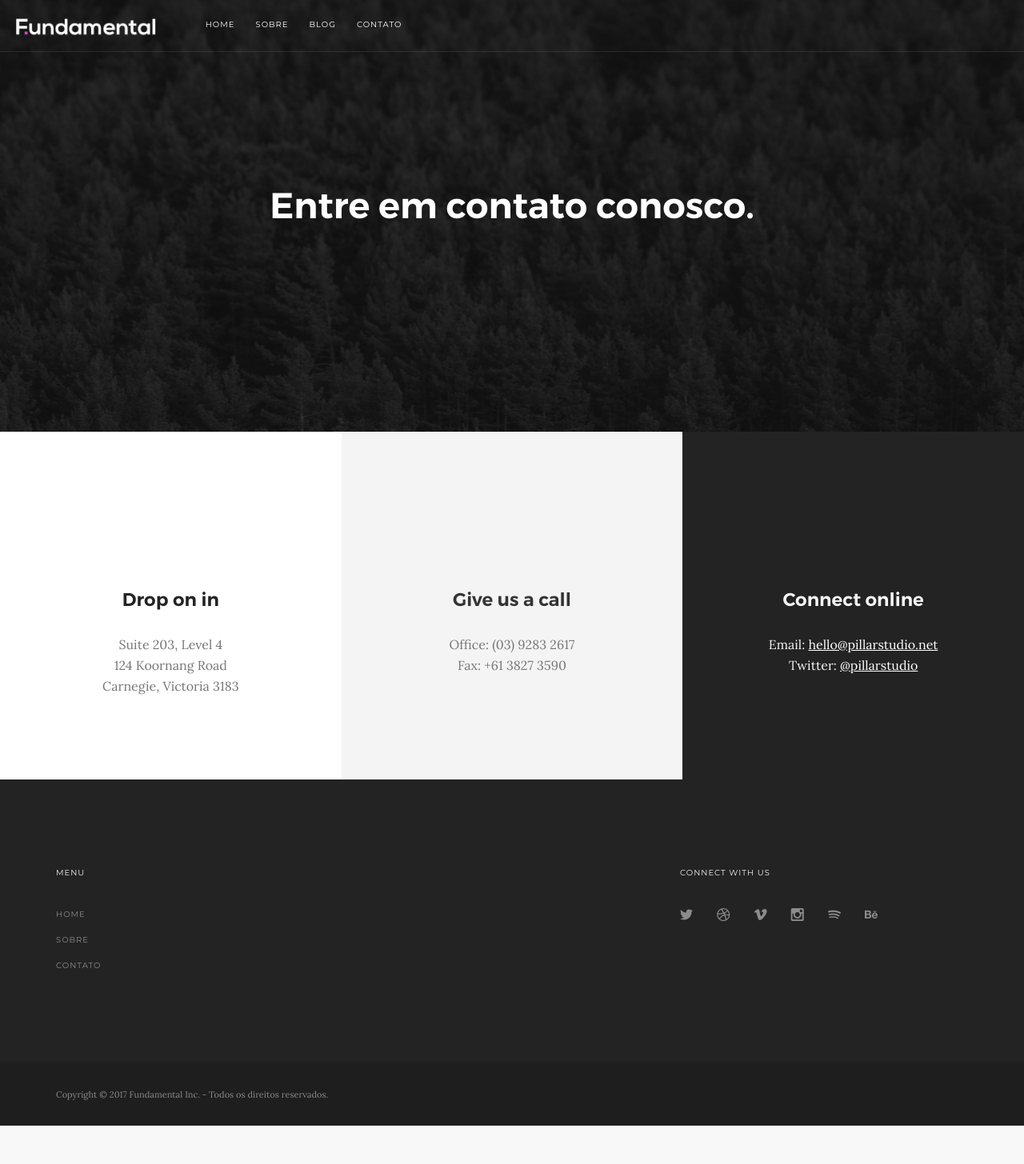
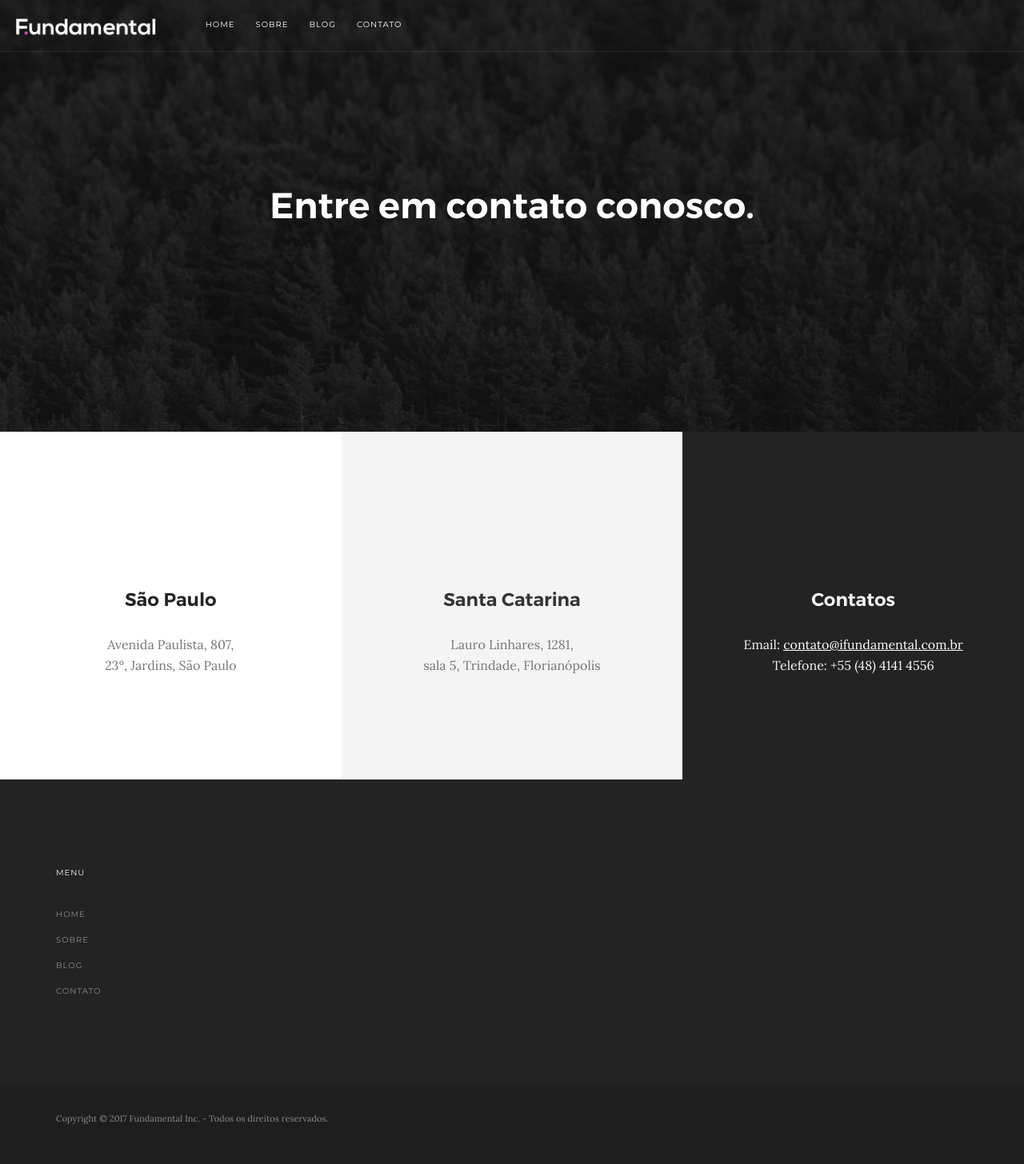
Before and after one commit to WeThinkIdeas/fundamental.github.io, a Jekyll site: the page built from contact.html, in a window 1280 px wide. Shown: the whole page at 80% size. Built offline with Jekyll 4.4.1, drawn with Linux system fonts in a browser that asks for light colours; some web fonts are replaced; before the commit the page ends 1408 px from its top, so only the background shows below that.

Commit message:
social_remove

```diff
--- a/_includes/footer.html
+++ b/_includes/footer.html
@@ -38,7 +38,12 @@
                         </a>
                     </li>
                     <li>
-                        <a href="{{ site.baseurl }}/contato.html">
+                        <a href="{{ site.baseurl }}/blog.html">
+                            <span>Blog</span>
+                        </a>
+                    </li>
+                    <li>
+                        <a href="{{ site.baseurl }}/contact.html">
                             <span>Contato</span>
                         </a>
                     </li>
@@ -50,12 +55,12 @@
 
             </div>
 
-            <div class="col-md-4 col-sm-8">
+            <!-- <div class="col-md-4 col-sm-8">
                 <h6>Connect with Us</h6>
                 <ul class="social-list">
                     <li>
                         <a href="#">
-                            <i class="socicon-twitter"></i>
+                            <i class="socicon-facebook"></i>
                         </a>
                     </li>
                     <li>
@@ -84,7 +89,7 @@
                         </a>
                     </li>
                 </ul>
-            </div>
+            </div> -->
 
 
 
@@ -97,7 +102,7 @@
         <div class="container">
             <div class="row">
                 <div class="col-sm-6 text-center-xs">
-                    <span class="type--fine-print">Copyright &copy;
+                    <p class="type--fine-print">Copyright &copy;
                         <span class="update-year">2017</span> Fundamental Inc. - Todos os direitos reservados.</span>
                 </div>
                 <!-- <div class="col-sm-6 text-right text-center-xs">
--- a/contact.html
+++ b/contact.html
@@ -58,27 +58,27 @@ title: Contact
 			<section class="features features-10">
 							<div class="feature bg--white col-md-4 text-center">
 								<i class="icon icon--lg icon-Map-Marker2"></i>
-								<h4>Drop on in</h4>
+								<h4>São Paulo</h4>
 								<p>
-									Suite 203, Level 4<br>
-									124 Koornang Road<br>
-									Carnegie, Victoria 3183
+									Avenida Paulista, 807,<br>
+									23º, Jardins, São Paulo<br>
+
 								</p>
 							</div>
 							<div class="feature bg--secondary col-md-4 text-center">
-								<i class="icon icon--lg icon-Phone-2"></i>
-								<h4>Give us a call</h4>
+								<i class="icon icon--lg icon-Map-Marker2"></i>
+								<h4>Santa Catarina</h4>
 								<p>
-									Office: (03) 9283 2617<br>
-									Fax: +61 3827 3590
+									Lauro Linhares, 1281,<br>
+									sala 5, Trindade, Florianópolis<br>
 								</p>
 							</div>
 							<div class="feature bg--dark col-md-4 text-center">
-								<i class="icon icon--lg icon-Computer"></i>
-								<h4>Connect online</h4>
+								<i class="icon icon--lg icon-Phone-2"></i>
+								<h4>Contatos</h4>
 								<p>
-									Email: <a href="#">hello@pillarstudio.net</a><br>
-									Twitter: <a href="#">@pillarstudio</a>
+									Email: <a href="mailto:contato@ifundamental.com.br">contato@ifundamental.com.br</a><br>
+									Telefone: +55 (48) 4141 4556
 								</p>
 							</div>
 						</section>
```
